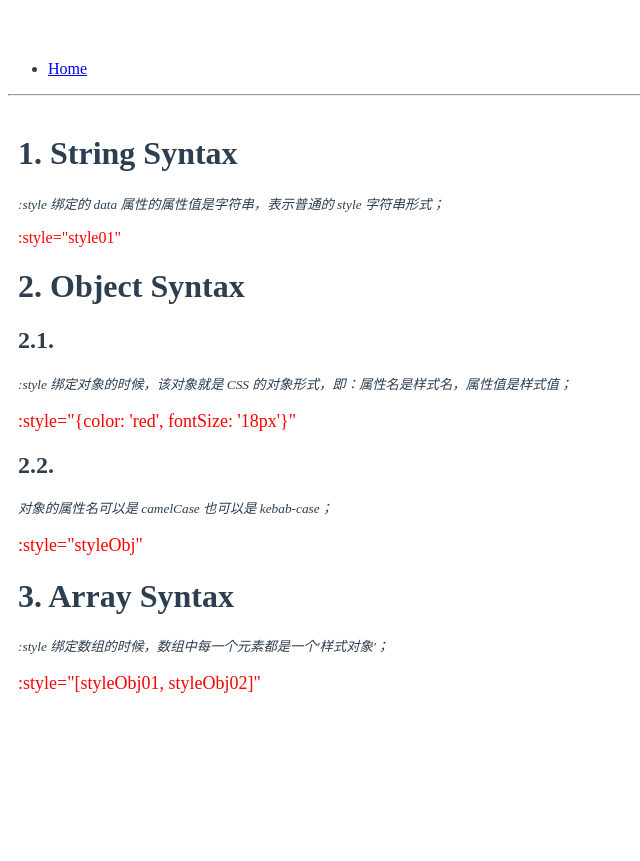
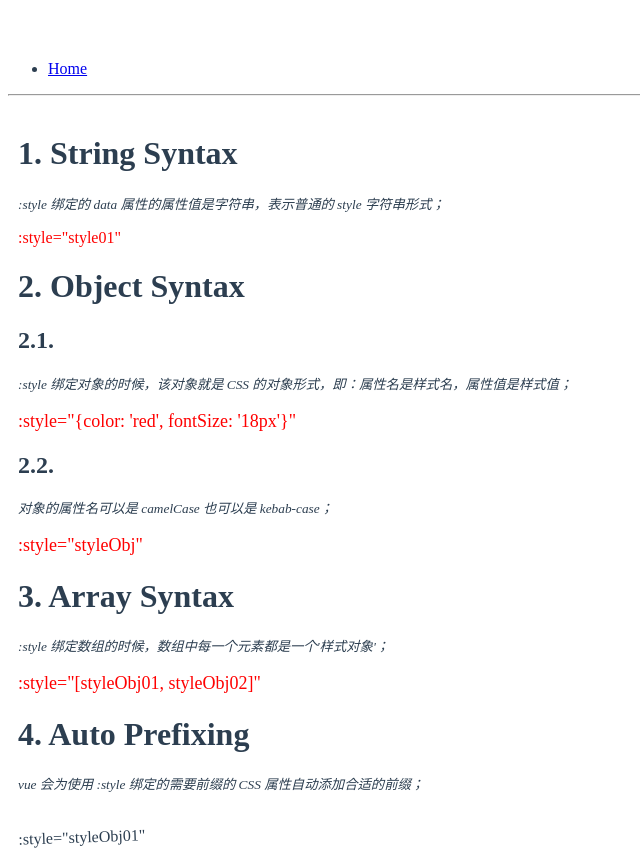
Before and after one commit to luotaoyeah/learning-vue, a Vue app: page /#/guide/style in a window 1280 px wide. Shown: the whole page, without its empty margins (0-640 px from the left). Before the commit the page ends 800 px from the top, so only its background shows below. Built offline with nearby package versions, Linux system fonts and the light colour scheme.

Commit message:
style binding: auto prefixing

```diff
--- /dev/null
+++ b/src/doc/guide/class-and-style/style/auto-prefixing.vue
@@ -0,0 +1,26 @@
+<template>
+  <div>
+    <h1>4. Auto Prefixing</h1>
+    <p>
+      <small>
+        <i>
+          vue 会为使用 :style 绑定的需要前缀的 CSS 属性自动添加合适的前缀；
+        </i>
+      </small>
+    </p>
+    <p :style="styleObj01">:style="styleObj01"</p>
+  </div>
+</template>
+<script>
+export default {
+  data() {
+    return {
+      styleObj01: {
+        transform: "rotate(-2deg)"
+      }
+    };
+  }
+};
+</script>
+<style scoped>
+</style>
--- a/src/doc/guide/class-and-style/style/index.vue
+++ b/src/doc/guide/class-and-style/style/index.vue
@@ -5,18 +5,21 @@
     <StyleString></StyleString>
     <StyleObject></StyleObject>
     <StyleArray></StyleArray>
+    <AutoPrefixing></AutoPrefixing>
   </div>
 </template>
 <script>
 import StyleString from "./style-string";
 import StyleObject from "./style-object";
 import StyleArray from "./style-array";
+import AutoPrefixing from "./auto-prefixing";
 
 export default {
   components: {
     StyleObject,
     StyleString,
-    StyleArray
+    StyleArray,
+    AutoPrefixing
   }
 };
 </script>
```
